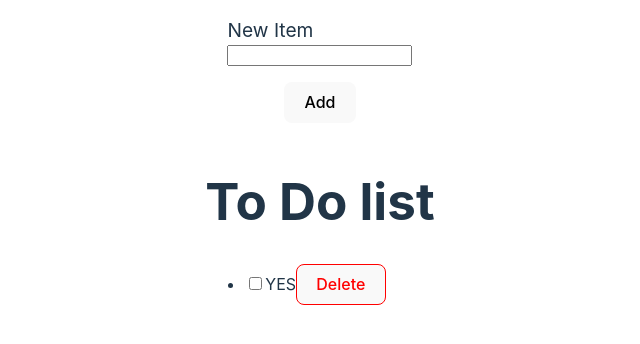
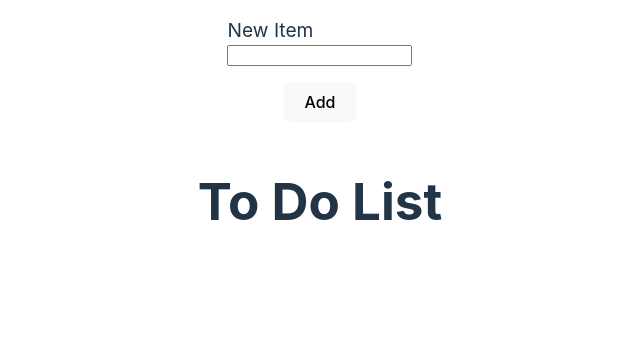
Before and after one commit to LeeBingler/to-do-list-react-JS, a React app: page / in a window 1280 px wide. Shown: the top 344 px of the page, without its empty margins (320-960 px from the left). Built offline with nearby package versions, Linux system fonts and the light colour scheme; the HTML template or start-up script is replaced by a standard one.

Commit message:
feat: add component to do list

```diff
--- a/src/App.jsx
+++ b/src/App.jsx
@@ -1,5 +1,6 @@
 import { useState } from 'react'
 import './style.css'
+import ToDoList from './components/ToDoList';
 
 function App() {
   const [newItem, setNewItem] = useState('');
@@ -8,6 +9,16 @@ function App() {
   function handleSubmit(event) {
     event.preventDefault();
   };
+
+  function handleAddBtn() {
+    if (newItem.length === 0)
+      return;
+    let item = {text: newItem, completed: false}
+    todos.push(item);
+    setNewItem('');
+    setTodos(todos);
+    console.log(todos);
+  }
 
   return (
     <>
@@ -21,18 +32,23 @@ function App() {
         type='text'
         id='item'/>
       </div>
-      <button className='btn' onClick={() => setTodos(newItem)}> Add </button>
+      <button className='btn' onClick={handleAddBtn}> Add </button>
     </form>
 
-    <h1>To Do list</h1>
+    <h1> To Do List </h1>
     <ul>
-      <li>
-        <label>
-          <input type='checkbox'/>
-          YES
-        </label>
-        <button className='btn btn-danger'> Delete </button>
-      </li>
+      {todos !== [] && todos.map(item => {
+        return (
+        <li>
+            <label>
+              <input type='checkbox' checked={item.completed}/>
+                {item.text}
+            </label>
+            <button className='btn btn-danger'> Delete </button>
+        </li>
+        )
+      })
+      }
     </ul>
     </>
   );
--- a/src/components/ToDoList.jsx
+++ b/src/components/ToDoList.jsx
@@ -2,20 +2,20 @@ import React from 'react'
 
 function ToDoList(list) {
 
-
     return (
         <>
-            <h1> ToDoList </h1>
+            <h1> ToDoList 24:45 </h1>
             <ul>
-            {list.map{item => {
-                <li>
-                    <label>
-                        <input type='checkbox'/>
-                        {item}
-                    </label>
-                    <button className='btn btn-danger'> Delete </button>
-                </li>
-            }}}
+                {list.lenght > 0 && list.map(item => {
+                    <li>
+                        <label>
+                            <input type='checkbox' checked={item.complete}/>
+                            {item.text}
+                        </label>
+                        <button className='btn btn-danger'> Delete </button>
+                    </li>
+                })
+                }
             </ul>
         </>
     )
```
